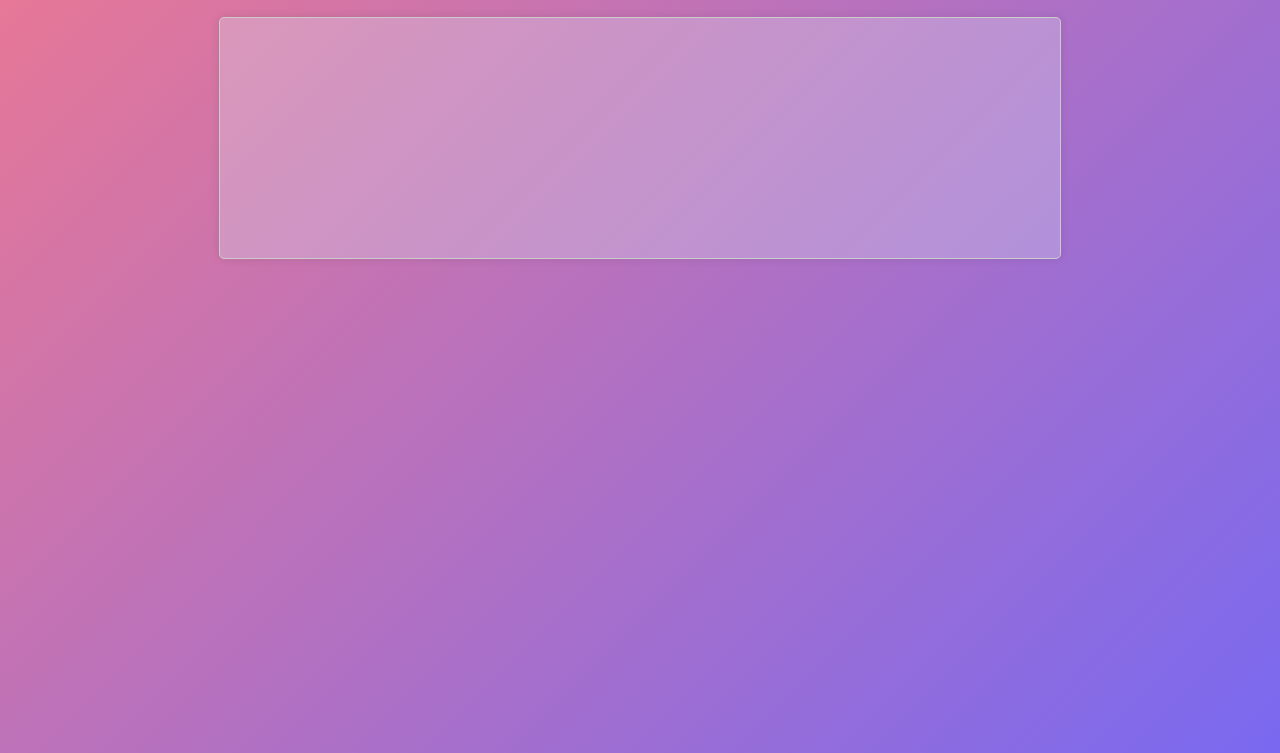
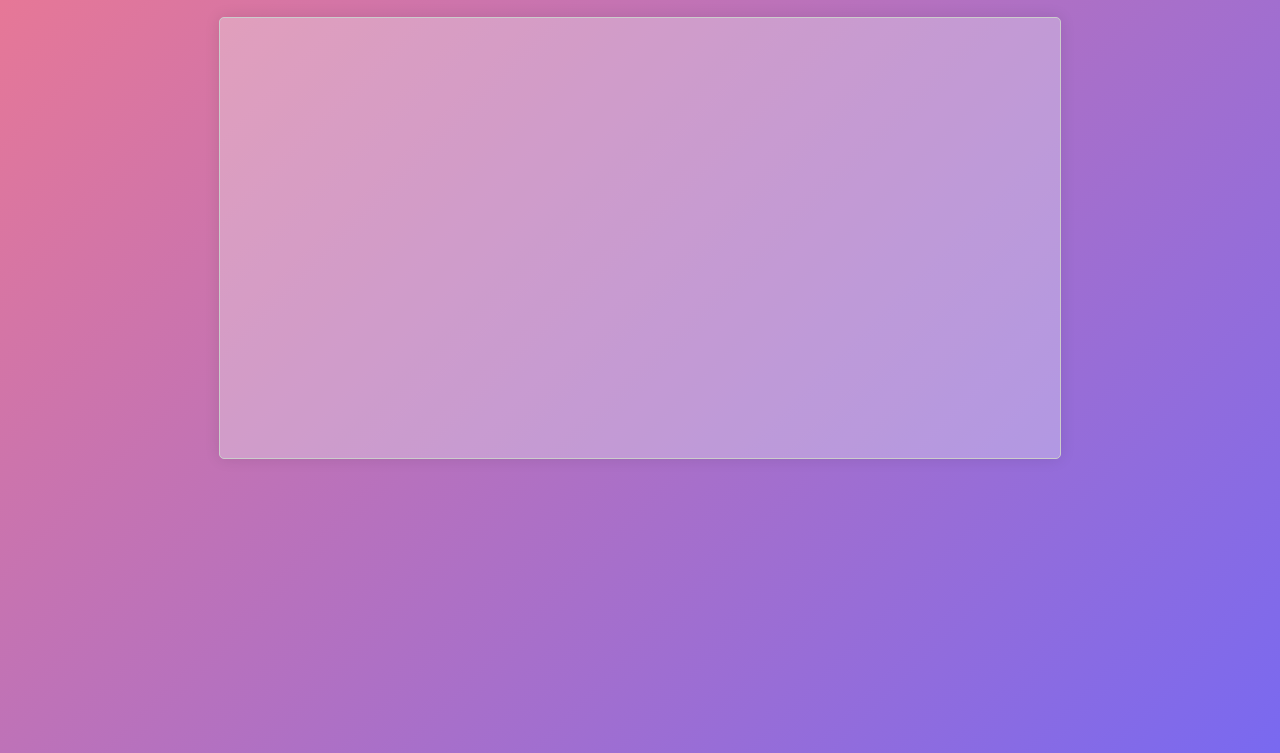
Before and after one commit to LionelRohner/shiny-clippy, a plain HTML site: page shiny_clippy.html in a window 1280 px wide. Shown: the part 87-840 px from the top of the page. Drawn offline with Linux system fonts and the light colour scheme.

Commit message:
change box size and transparency

```diff
--- a/shiny_clippy.html
+++ b/shiny_clippy.html
@@ -24,15 +24,15 @@
             color: #260230;
         }
         #clipboardText {
-            min-height: 200px;
+            min-height: 400px;
             border-radius: 5px;
-            box-shadow: 0 0 10px rgba(0, 0, 0, 0.1);
+            box-shadow: 0 0 15px rgba(0, 0, 0, 0.1);
             padding: 20px;
             margin: 0 auto;
             width: 80%;
             max-width: 800px;
             border: 1px solid #ccc;
-            background-color: rgba(218, 225, 240, 0.3);
+            background-color: rgba(242, 250, 247, 0.3);
             color: #18011F; /* Change the text color in the clipboard field */
         }
     </style>
```
